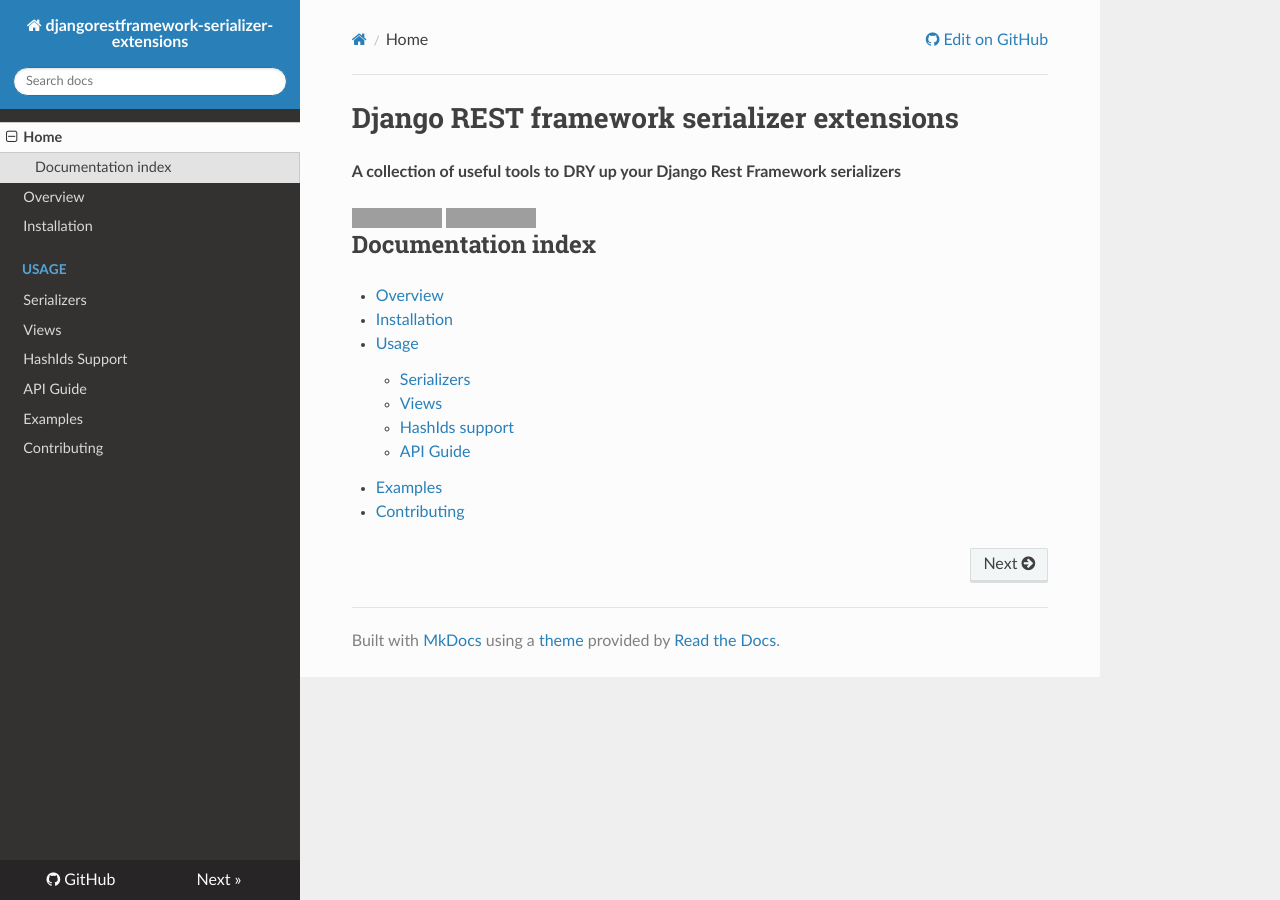
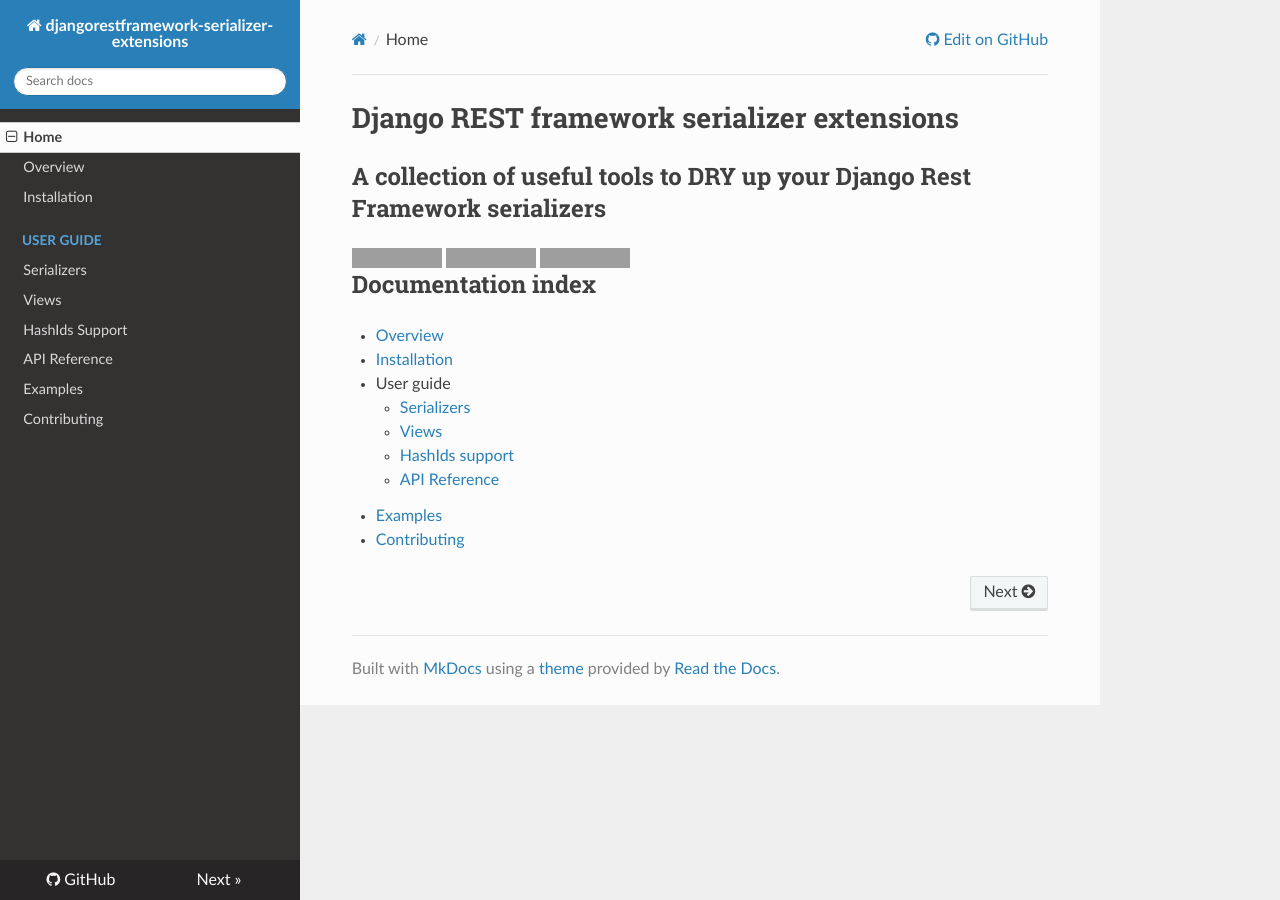
Before and after one commit to evenicoulddoit/django-rest-framework-serializer-extensions, an MkDocs documentation site: the page built from docs/index.md, in a window 1280 px wide. Built offline with MkDocs 1.6.1, drawn with Linux system fonts in a browser that asks for light colours; nearby versions of some CDN libraries; old or Windows-style settings are respelled for this version of MkDocs; grey boxes are pictures that could not be loaded.

```diff
--- a/docs/index.md
+++ b/docs/index.md
@@ -1,24 +1,32 @@
-# Django REST framework serializer extensions
-**A collection of useful tools to DRY up your Django Rest Framework serializers**
+<div class="home-title">
+  <h1>Django REST framework serializer extensions</h1>
+  <h2>
+    A collection of useful tools to DRY up your Django Rest Framework
+    serializers
+  </h2>
+</div>
 
 
 <div class="badges">
-    <a href="http://travis-ci.org/evenicoulddoit/django-rest-framework-serializer-extensions">
-        <img src="https://travis-ci.org/evenicoulddoit/django-rest-framework-serializer-extensions.svg?branch=master">
-    </a>
-    <a href="https://pypi.python.org/pypi/djangorestframework-serializer-extensions">
-        <img src="https://img.shields.io/pypi/v/djangorestframework-serializer-extensions.svg">
-    </a>
+  <a href="http://travis-ci.org/evenicoulddoit/django-rest-framework-serializer-extensions">
+    <img src="https://travis-ci.org/evenicoulddoit/django-rest-framework-serializer-extensions.svg?branch=master">
+  </a>
+  <a href="http://codecov.io/github/evenicoulddoit/django-rest-framework-serializer-extensions?branch=master">
+    <img src="https://img.shields.io/codecov/c/github/evenicoulddoit/django-rest-framework-serializer-extensions/master.svg">
+  </a>
+  <a href="https://pypi.python.org/pypi/djangorestframework-serializer-extensions">
+    <img src="https://img.shields.io/pypi/v/djangorestframework-serializer-extensions.svg">
+  </a>
 </div>
 
 
 ## Documentation index
 * [Overview](overview.md)
 * [Installation](installation.md)
-* [Usage](usage.md)
+* User guide
     * [Serializers](usage-serializers.md)
     * [Views](usage-views.md)
     * [HashIds support](usage-hashids.md)
-    * [API Guide](usage-api.md)
+    * [API Reference](usage-api.md)
 * [Examples](examples.md)
 * [Contributing](contributing.md)
--- a/mkdocs.yml
+++ b/mkdocs.yml
@@ -7,10 +7,10 @@ pages:
   - Home: 'index.md'
   - Overview: 'overview.md'
   - Installation: 'installation.md'
-  - Usage:
+  - User Guide:
     - Serializers: 'usage-serializers.md'
     - Views: 'usage-views.md'
     - 'HashIds Support': 'usage-hashids.md'
-    - 'API Guide': 'usage-api.md'
+    - 'API Reference': 'usage-api.md'
   - Examples: 'examples.md'
   - Contributing: 'contributing.md'
```
Also changed, not shown: docs/css/extra.css (+12 -14 lines), docs/usage-api.md (+2 -4 lines), docs/usage.md (deleted, +0 -5 lines).
